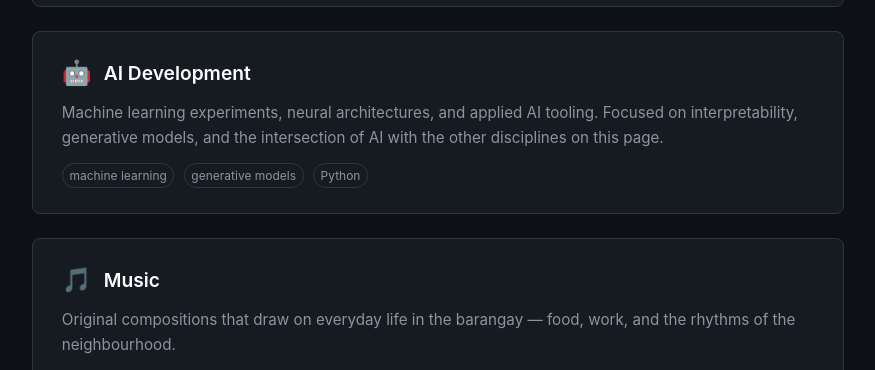
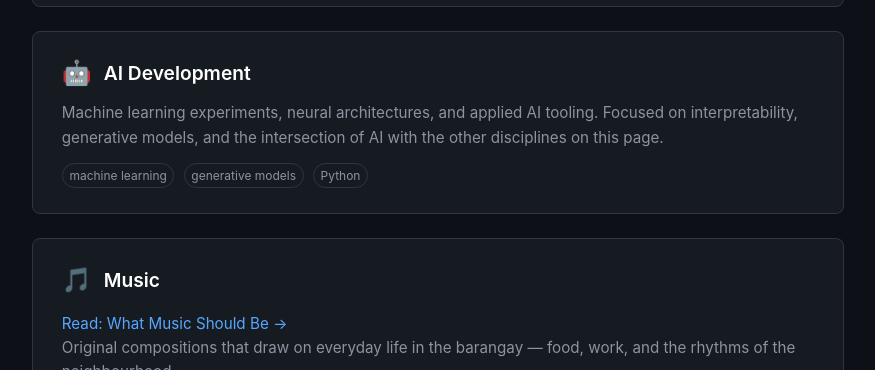
Before and after one commit to tambotitree/tambotitree.github.io, a plain HTML site: page index.html in a window 1280 px wide. Shown: the part 651-1021 px from the top of the page, without its empty margins (202-1077 px from the left). Drawn offline with Linux system fonts and the light colour scheme.

Commit message:
Add link to music article in index.html
Added a link to 'What Music Should Be' in the music section.

```diff
--- a/index.html
+++ b/index.html
@@ -225,6 +225,12 @@
       <span class="card-icon">🎵</span>
       <h2>Music</h2>
     </div>
+    <p style="margin-top: 1rem;">
+       <a href="music.html" style="color: var(--accent); text-decoration: none;">
+         Read: What Music Should Be →
+       </a>
+    </p>
+
     <p>
       Original compositions that draw on everyday life in the barangay —
       food, work, and the rhythms of the neighbourhood.
```
